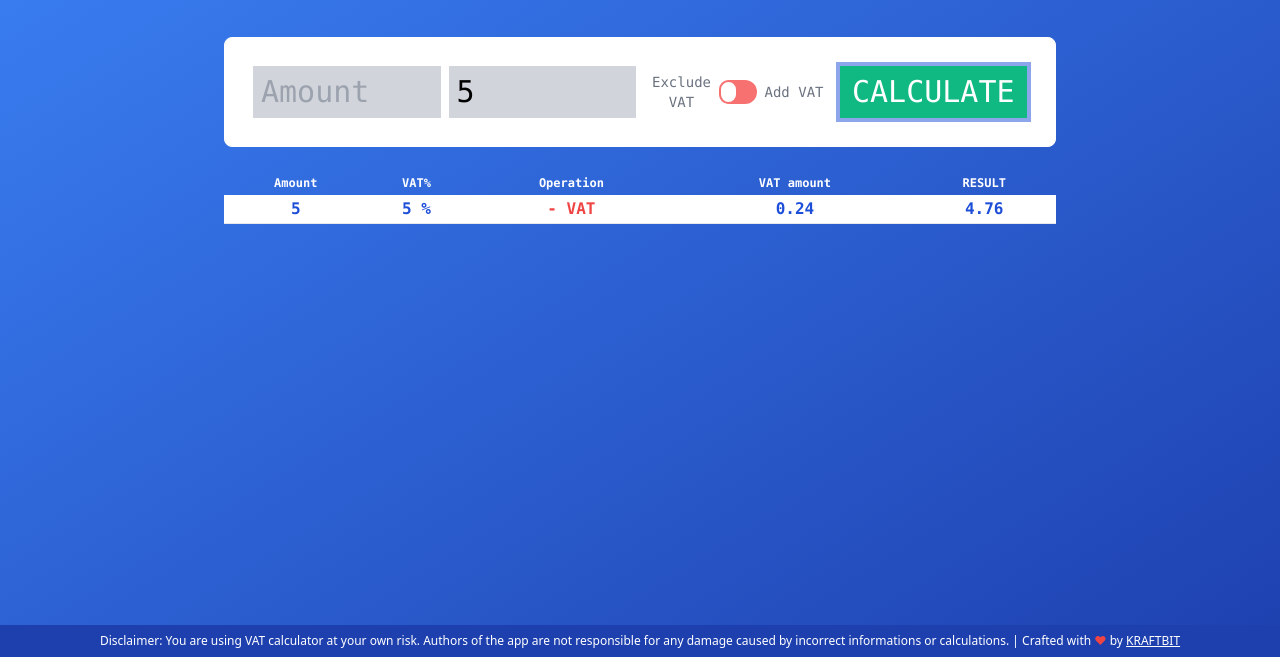
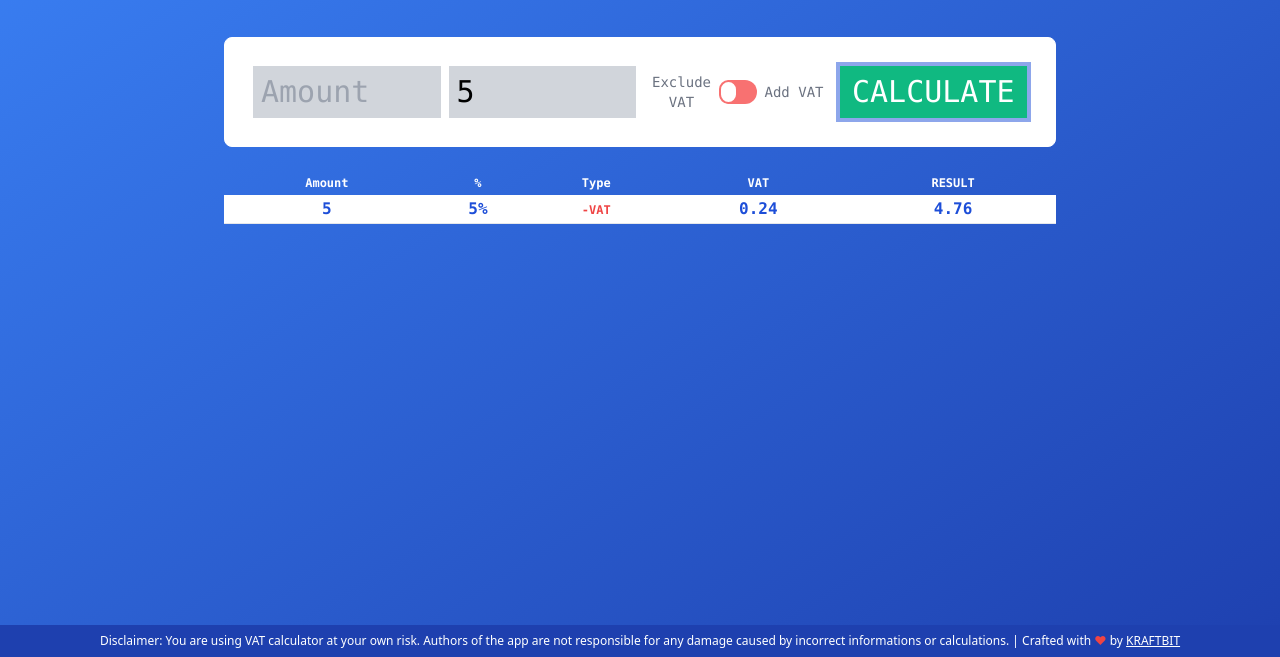
Before and after one commit to Kraftbit/exclude-vat-calculator, a website: page src/index.html in a window 1280 px wide. Both pictures are taken after typing "5", "5" into the empty fields and a click on the button "CALCULATE". Shown: the part 143-800 px from the top of the page. Drawn offline with nearby package versions, Linux system fonts and the light colour scheme; files that its build step writes are made by us from their sources.

Commit message:
results table styling

```diff
--- a/src/index.html
+++ b/src/index.html
@@ -78,9 +78,9 @@
                     <thead class="text-white">
                         <tr>
                             <th class="py-1 text-xs ">Amount</th>
-                            <th class="py-1 text-xs ">VAT%</th>
-                            <th class="py-1 text-xs ">Operation</th>
-                            <th class="py-1 text-xs ">VAT amount</th>
+                            <th class="py-1 text-xs ">%</th>
+                            <th class="py-1 text-xs ">Type</th>
+                            <th class="py-1 text-xs ">VAT</th>
                             <th class="py-1 text-xs ">RESULT</th>
                         </tr>
                     </thead>
@@ -88,7 +88,7 @@
                         <template x-for="result in data">
                             <tr class="border-b dotted">
                                 <td class="py-0.5" x-text="result.amount"></td>
-                                <td class="py-0.5" x-text="result.vat + ' %'"></td>
+                                <td class="py-0.5" x-text="result.vat + '%'"></td>
                                 <td class="py-0.5" x-html="result.type"></td>
                                 <td class="py-0.5" x-text="result.vatValue"></td>
                                 <td class="py-0.5" x-text="result.result"></td>
--- a/src/js/calc.min.js
+++ b/src/js/calc.min.js
@@ -1 +1 @@
-window.calculator=function(){return{amount:"",vat:"",type:"0",emptyData:"",data:[],isAllSet(){if(this.vat!==""&&this.amount!==""&&this.type!==""){this.emptyData=false;return true}this.emptyData=true;return false},getData(){if(this.isAllSet()){this.data.unshift({amount:this.amount,vat:this.vat,type:this.type=="0"?'<span class="text-red-500">- VAT</span>':'<span class="text-green-500">+ VAT</span>',vatValue:this.vatValue(),result:this.result()});this.amount="";this.emptyData="";this.results=""}},vatValue(){if(this.type=="0"){return parseFloat(parseFloat(parseFloat(this.amount)/parseFloat(this.vat/100+1)-parseFloat(this.amount))*parseInt(-1)).toFixed(2)}if(this.type=="1"){return parseFloat(parseFloat(this.amount)/100*parseFloat(this.vat)).toFixed(2)}},result(){if(this.type=="0"){return parseFloat(parseFloat(this.amount)-parseFloat(parseFloat(parseFloat(this.amount)/parseFloat(this.vat/100+1)-this.amount)*parseInt(-1))).toFixed(2)}if(this.type=="1"){return parseFloat(parseFloat(this.amount)/100*parseFloat(this.vat)+parseFloat(this.amount)).toFixed(2)}}}};
+window.calculator=function(){return{amount:"",vat:"",type:"0",emptyData:"",data:[],isAllSet(){if(this.vat!==""&&this.amount!==""&&this.type!==""){this.emptyData=false;return true}this.emptyData=true;return false},getData(){if(this.isAllSet()){this.data.unshift({amount:this.amount,vat:this.vat,type:this.type=="0"?'<span class="text-red-500 text-xs">-VAT</span>':'<span class="text-green-500 text-xs">+VAT</span>',vatValue:this.vatValue(),result:this.result()});this.amount="";this.emptyData="";this.results=""}},vatValue(){if(this.type=="0"){return parseFloat(parseFloat(parseFloat(this.amount)/parseFloat(this.vat/100+1)-parseFloat(this.amount))*parseInt(-1)).toFixed(2)}if(this.type=="1"){return parseFloat(parseFloat(this.amount)/100*parseFloat(this.vat)).toFixed(2)}},result(){if(this.type=="0"){return parseFloat(parseFloat(this.amount)-parseFloat(parseFloat(parseFloat(this.amount)/parseFloat(this.vat/100+1)-this.amount)*parseInt(-1))).toFixed(2)}if(this.type=="1"){return parseFloat(parseFloat(this.amount)/100*parseFloat(this.vat)+parseFloat(this.amount)).toFixed(2)}}}};
--- a/src/js/calculator.js
+++ b/src/js/calculator.js
@@ -23,7 +23,7 @@ window.calculator = function () {
                 this.data.unshift({
                     amount: this.amount,
                     vat: this.vat,
-                    type: this.type == '0' ? '<span class="text-red-500">- VAT</span>' : '<span class="text-green-500">+ VAT</span>',
+                    type: this.type == '0' ? '<span class="text-red-500 text-xs">-VAT</span>' : '<span class="text-green-500 text-xs">+VAT</span>',
                     vatValue: this.vatValue(),
                     result: this.result()
                 })
```
Also changed, not shown: build/index.html, build/js/calc.min.js, build/js/calculator.js, build/sw.js, 2 other files.
